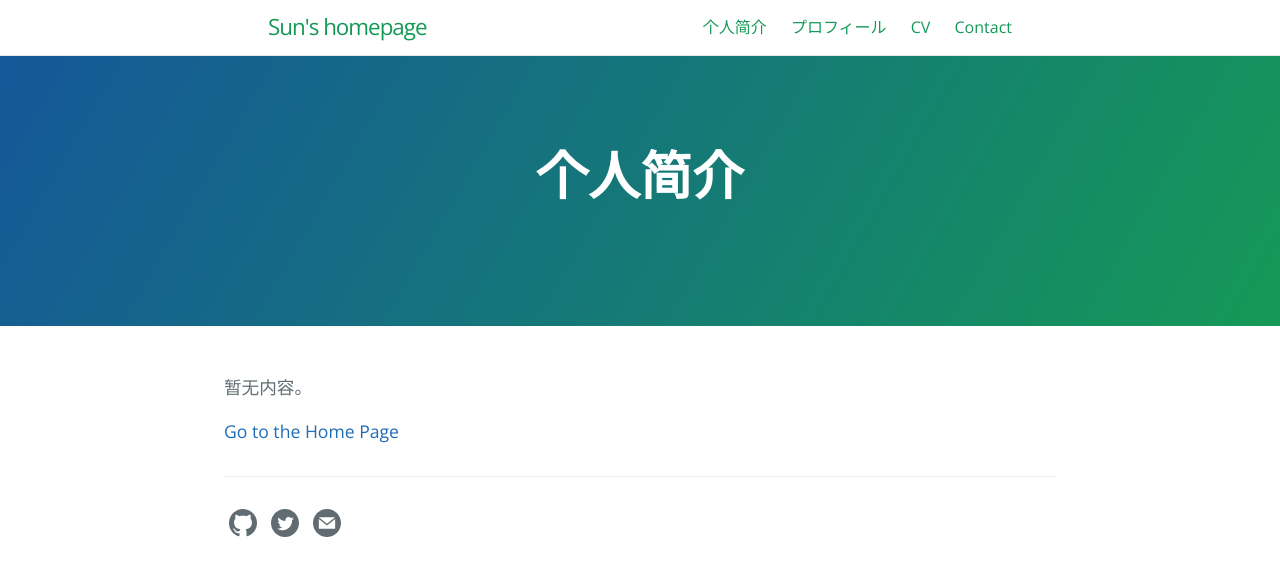
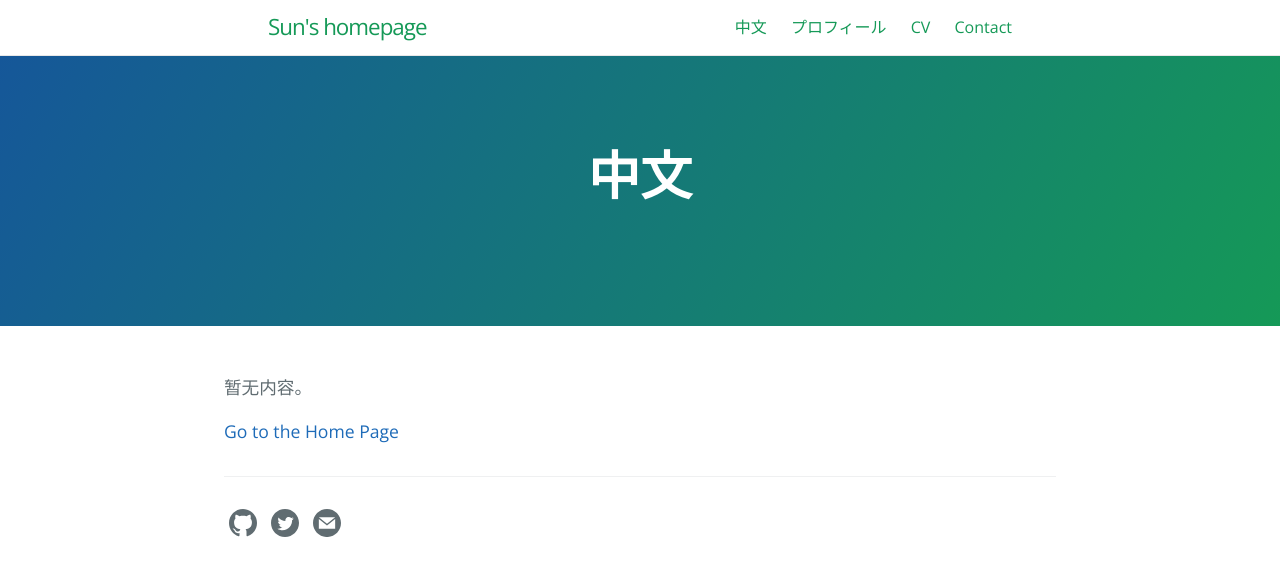
Before and after one commit to sonyuushin/sonyuushin.github.io, a Jekyll site: the page built from zhongwen.md, in a window 1280 px wide. Shown: the top 576 px of the page. Built offline with Jekyll 4.4.1, drawn with Linux system fonts in a browser that asks for light colours.

Commit message:
Update zhongwen.md

```diff
--- a/zhongwen.md
+++ b/zhongwen.md
@@ -1,6 +1,6 @@
 ---
 layout: page
-title: 个人简介
+title: 中文
 tagline:
 permalink: /zhongwen.html
 ref: zhongwen
```
